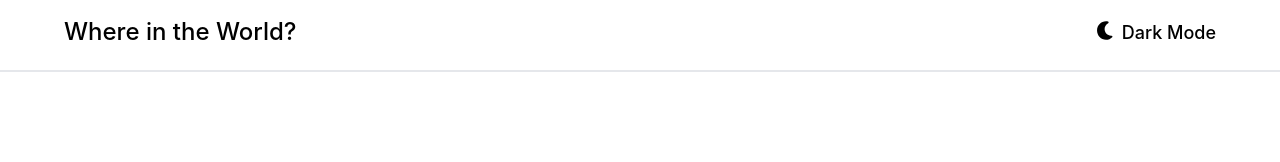
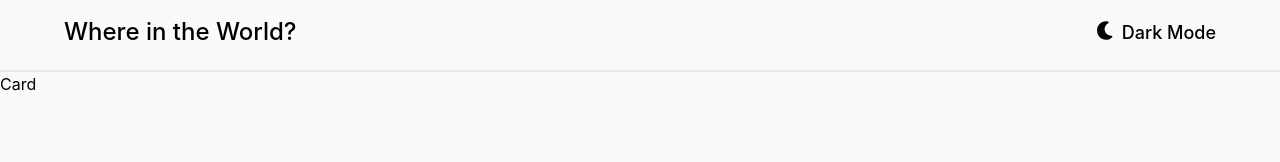
Before and after one commit to VaibhavSain/Countries-Web, a React (Vite) app: page / in a window 1280 px wide. Shown: the top 162 px of the page. Built offline with nearby package versions, Linux system fonts and the light colour scheme.

Commit message:
added card compoment

```diff
--- a/src/App.tsx
+++ b/src/App.tsx
@@ -1,16 +1,18 @@
 import { useState } from "react";
 import "./App.css";
 import Header from "./components/Header";
+import Card from "./components/Card";
 
 function App() {
-  const [mode, setMode] = useState("bg-white");
+  const [mode, setMode] = useState("bg-[#fafafa]");
 
   const changeMode = () => {
-    setMode(mode === "bg-white" ? "bg-black" : "bg-white");
+    setMode(mode === "bg-[#fafafa]" ? "bg-[#202d36]" : "bg-[#fafafa]");
   };
   return (
     <div className={`h-screen w-screen ${mode}`}>
       <Header changeMode={changeMode} mode={mode} />
+      <Card />
     </div>
   );
 }
--- /dev/null
+++ b/src/components/Card.tsx
@@ -0,0 +1,8 @@
+
+function Card() {
+  return (
+    <div>Card</div>
+  )
+}
+
+export default Card
--- a/src/components/Header.tsx
+++ b/src/components/Header.tsx
@@ -11,7 +11,7 @@ function Header({ changeMode, mode }) {
 
   return (
     <div
-      className={` ${mode} relative   w-full h-[4.50rem] border-b-2 border-gray-200`}
+      className={` ${mode === "bg-[#202d36]" ? "bg-[#2b3743]" : "bg-[#fafafa]"} relative   w-full h-[4.50rem] border-b-2 border-gray-200`}
     >
       <h1
         className={`text-2xl ${text} absolute top-[1rem] left-[4rem] font-medium`}
```
